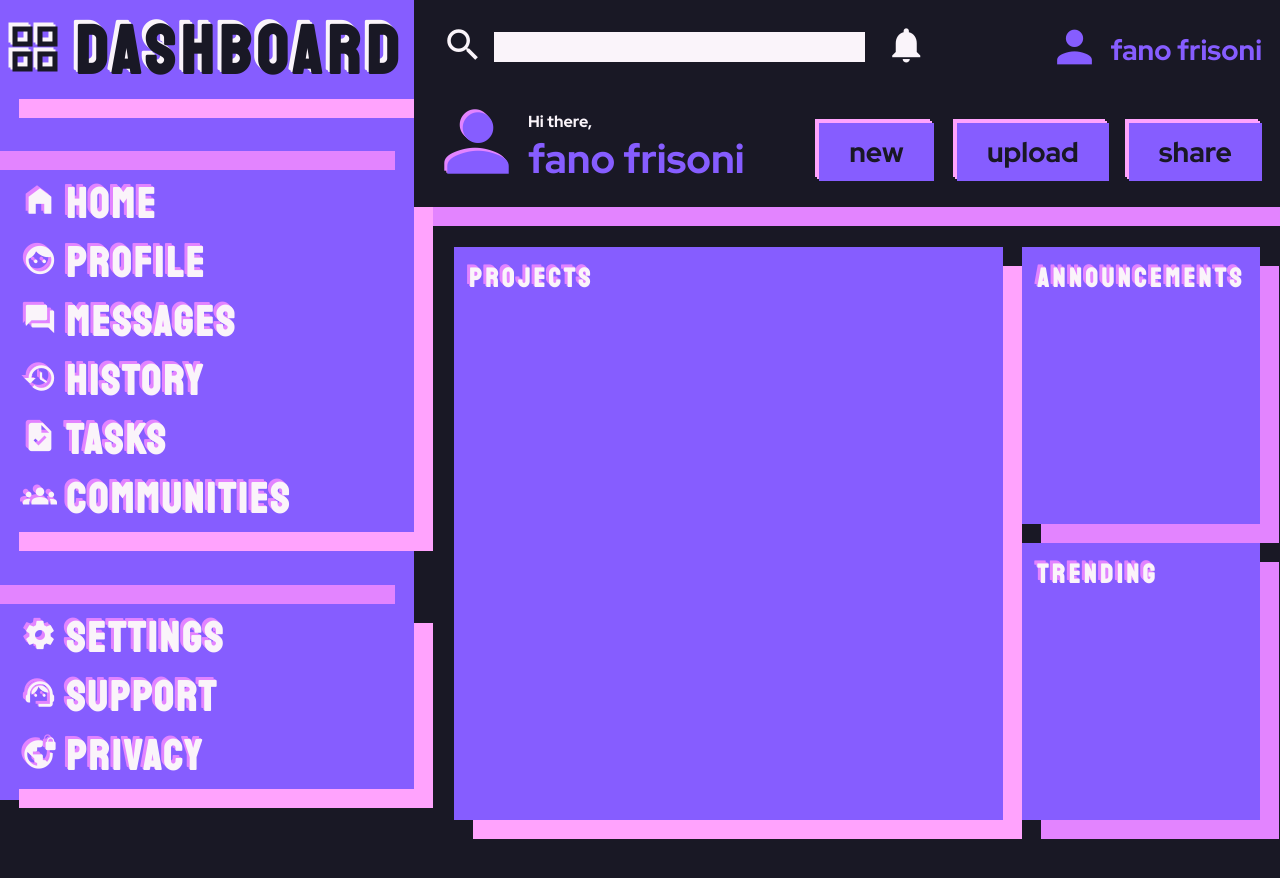
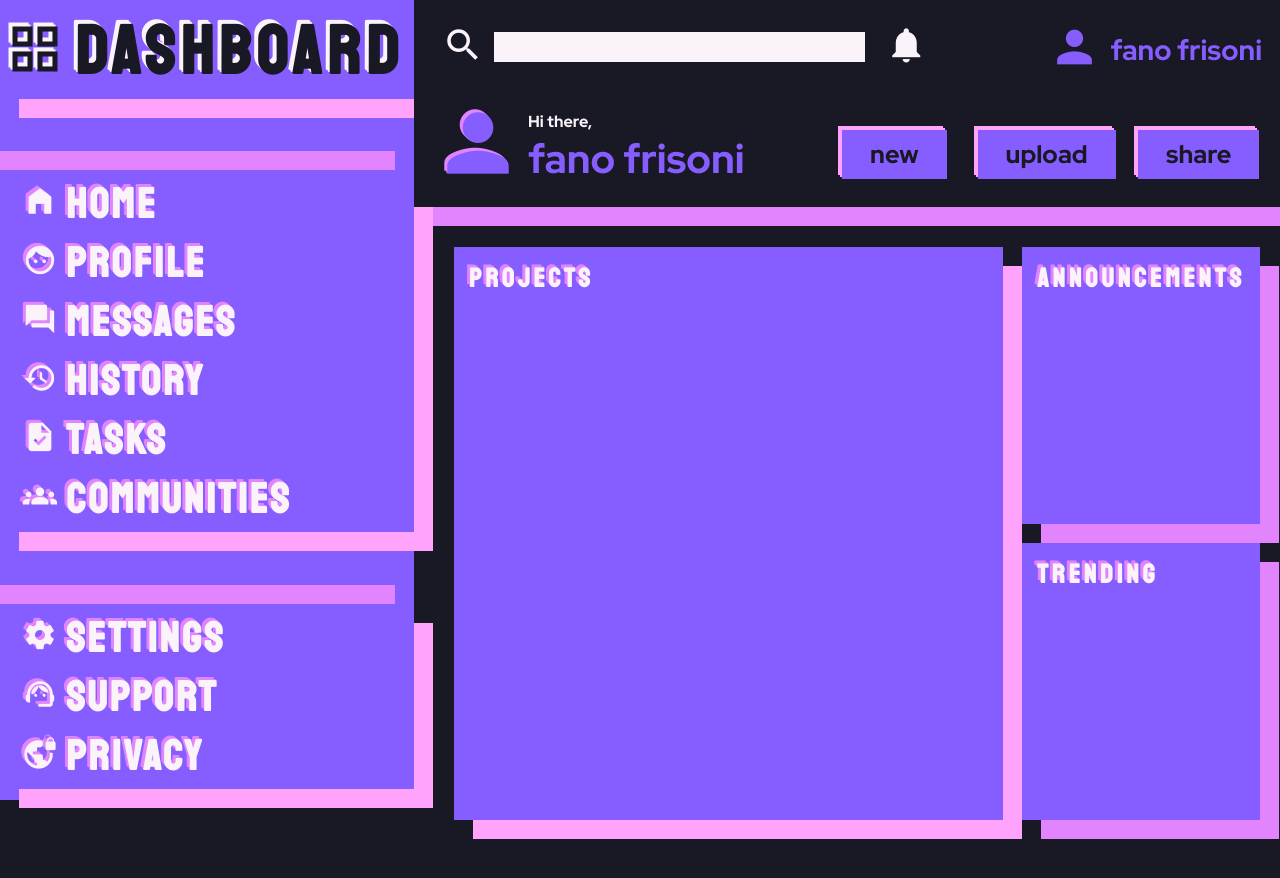
Before and after one commit to fanofrisoni/dashboard, a plain HTML site: page index.html in a window 1280 px wide. Drawn offline with Linux system fonts and the light colour scheme.

Commit message:
Change button font size

```diff
--- a/style.css
+++ b/style.css
@@ -235,17 +235,17 @@ header {
 
 button {
   position: relative;
-  top: 20px;
+  top: 22px;
   width: min-content;
   height: min-content;
   align-self: center;
   justify-self: center;
-  padding: 10px 30px;
+  padding: 8px 28px;
   font-family: var(--font-primary);
   font-weight: 600;
   color: var(--base-color);
   background-color: var(--primary-color);
-  font-size: clamp(10%, 28px, 6vw);
+  font-size: clamp(10%, 25px, 6vw);
   box-shadow:  -4px -4px 0px var(--tertiary-color), -2px -2px 0px var(--tertiary-color);
   border: none;
 }
```
